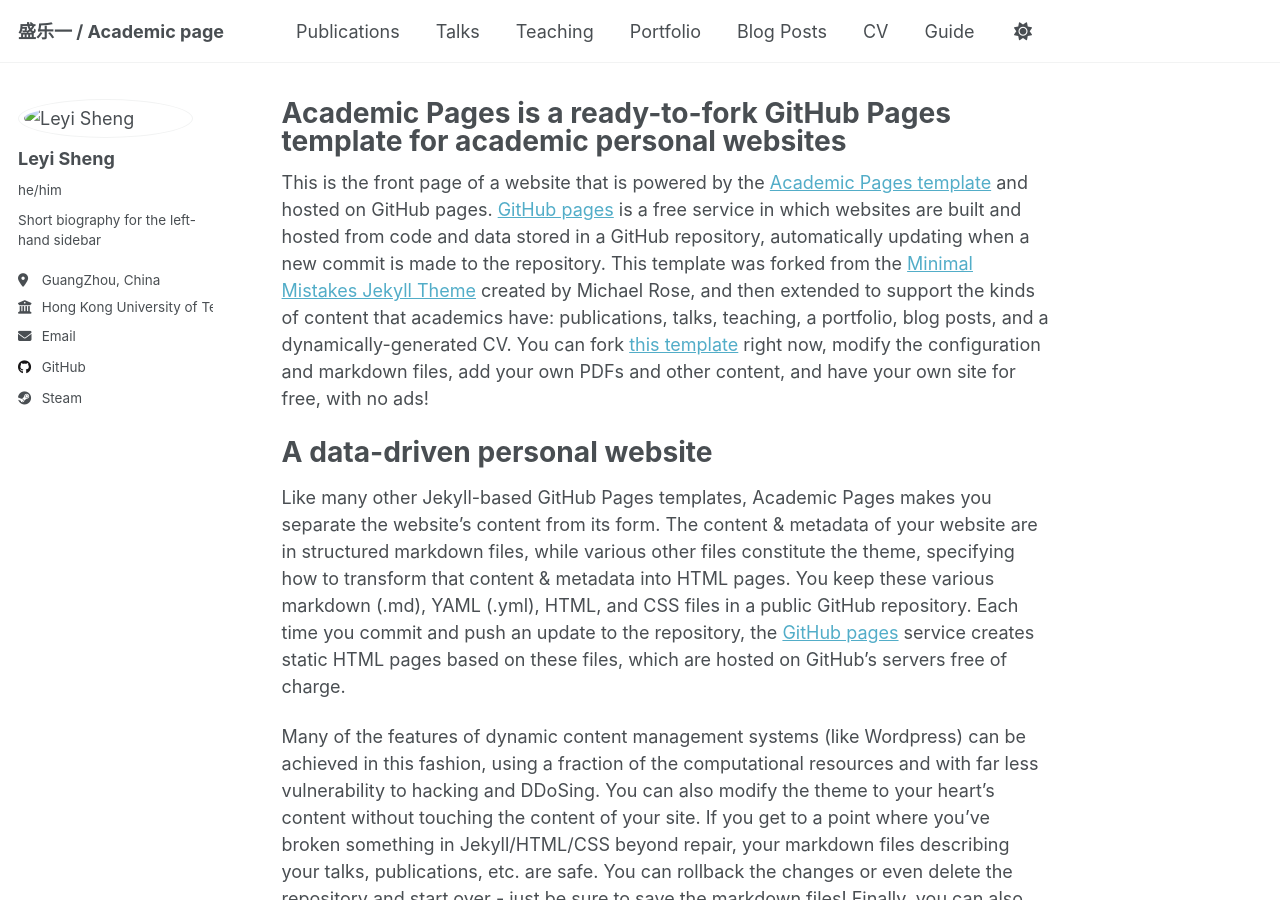
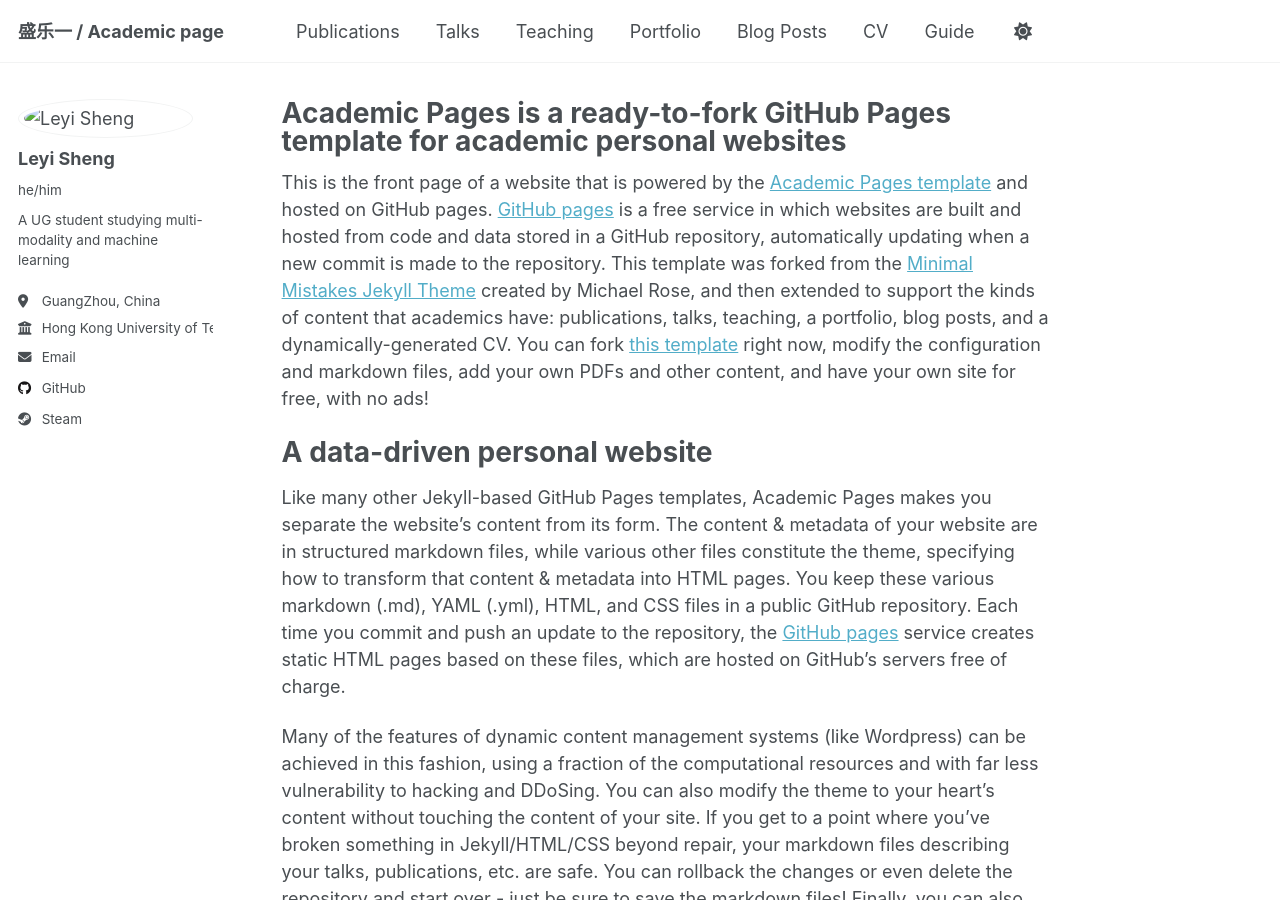
Before and after one commit to LeyiSheng/LeyiSheng.github.io, a Jekyll site: the page built from _pages/about.md, in a window 1280 px wide and 900 px high. Built offline with Jekyll 4.4.1, drawn with Linux system fonts in a browser that asks for light colours.

Commit message:
Update _config.yml

```diff
--- a/_config.yml
+++ b/_config.yml
@@ -25,7 +25,7 @@ author:
   avatar           : "证件照.jpg"
   name             : "Leyi Sheng"
   pronouns         : "he/him"
-  bio              : "Short biography for the left-hand sidebar"
+  bio              : "A UG student studying multi-modality and machine learning"
   location         : "GuangZhou, China"
   employer         : "Hong Kong University of Technology and Science(GuangZhou)"
   uri              : # URL
```
